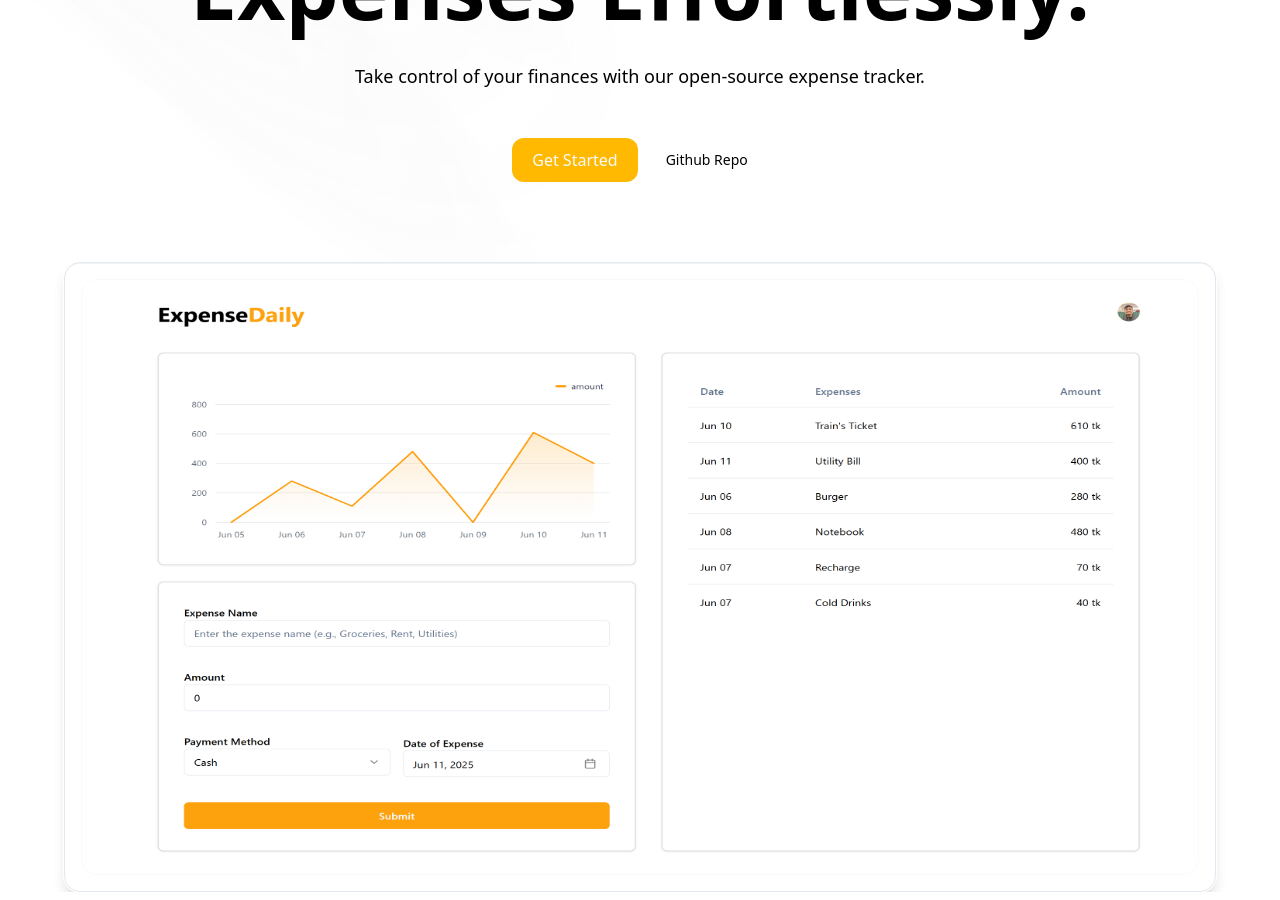
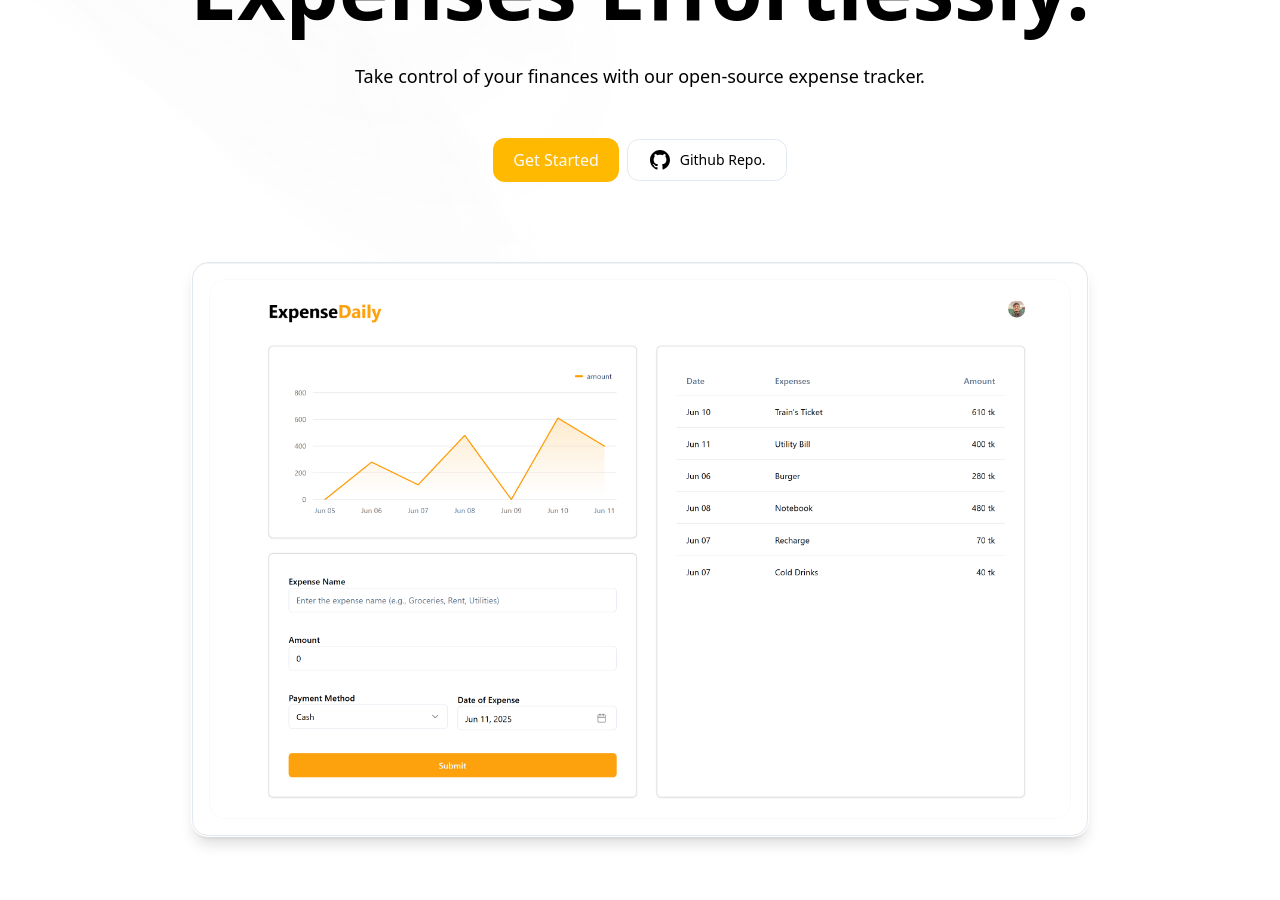
Before and after one commit to jsmikat/ExpenseDaily, a Next.js app: page / in a window 1280 px wide. Shown: the part 380-1280 px from the top of the page. Built offline with nearby package versions, Linux system fonts and the light colour scheme.

Commit message:
Fix hero's button layout issue

```diff
--- a/components/hero-section.tsx
+++ b/components/hero-section.tsx
@@ -1,6 +1,7 @@
 import { AnimatedGroup } from "@/components/ui/animated-group";
 import { Button } from "@/components/ui/button";
 import { TextEffect } from "@/components/ui/text-effect";
+import { RiGithubFill } from "@remixicon/react";
 import { ArrowRight } from "lucide-react";
 import Image from "next/image";
 import Link from "next/link";
@@ -114,11 +115,12 @@ export default function HeroSection() {
                     key={2}
                     asChild
                     size="lg"
-                    variant="ghost"
+                    variant="outline"
                     className="h-10.5 rounded-xl px-5"
                   >
-                    <Link href="https://github.com/jsmikat/ExpenseDaily">
-                      <span className="text-nowrap">Github Repo</span>
+                    <Link className="flex gap-2" href="https://github.com/jsmikat/ExpenseDaily">
+                      <RiGithubFill />
+                      <span className="text-nowrap">Github Repo.</span>
                     </Link>
                   </Button>
                 </AnimatedGroup>
@@ -126,6 +128,7 @@ export default function HeroSection() {
             </div>
 
             <AnimatedGroup
+              className="mb-8"
               variants={{
                 container: {
                   visible: {
@@ -138,17 +141,17 @@ export default function HeroSection() {
                 ...transitionVariants,
               }}
             >
-              <div className="relative -mr-56 mt-8 overflow-hidden px-2 sm:mr-0 sm:mt-12 md:mt-20">
+              <div className="relative -mr-56 my-8 overflow-hidden px-2 sm:mr-0 sm:mt-12 md:mt-20">
                 <div
                   aria-hidden
                   className="bg-linear-to-b to-background absolute inset-0 z-10 from-transparent from-35%"
                 />
                 <div
                   id="hero-image"
-                  className="inset-shadow-2xs ring-white bg-white relative mx-auto max-w-6xl overflow-hidden rounded-2xl border border-slate-200 p-4 shadow-lg shadow-zinc-950/15 ring-1"
+                  className="inset-shadow-2xs mb-8 ring-white bg-white relative mx-auto max-w-4xl overflow-hidden rounded-2xl border border-slate-200 p-4 shadow-lg shadow-zinc-950/15 ring-1"
                 >
                   <Image
-                    className="z-2 border-slate-200/25 aspect-15/8 relative rounded-2xl border"
+                    className="z-2 border-slate-200/25 relative rounded-2xl border"
                     src="/ExpenseDaily.png"
                     alt="app screen"
                     width="2880"
```
Also changed, not shown: components/AreaChart.tsx (+4 -4 lines), public/ExpenseDaily-full.png.
